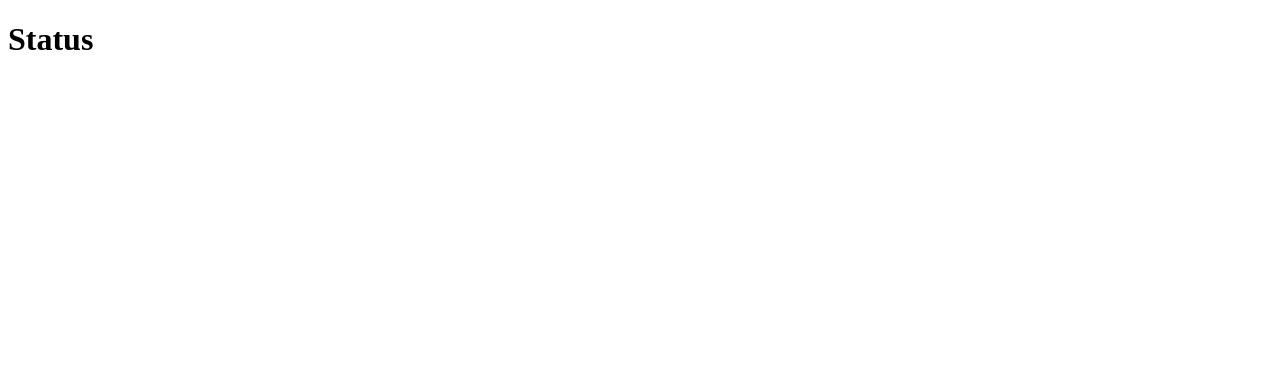
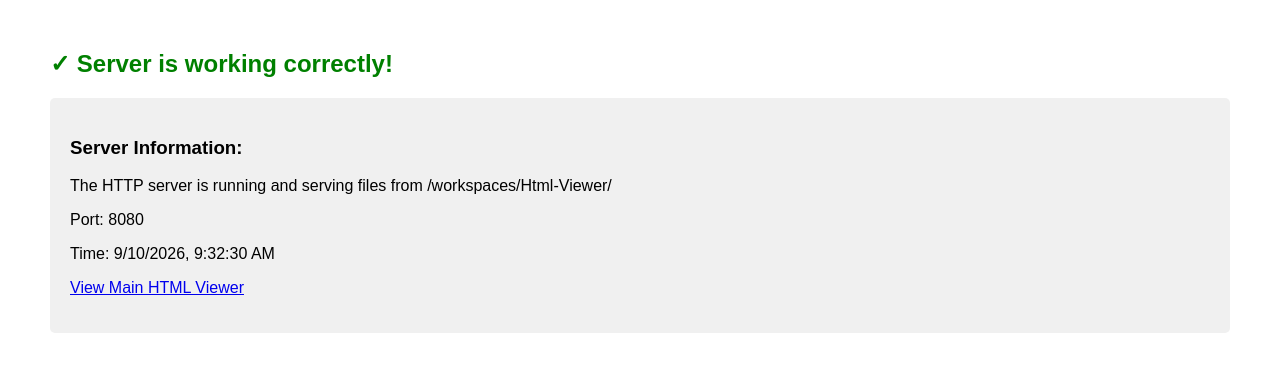
Before and after one commit to mhskibiliuser/Html-Viewer, a website: page status.html in a window 1280 px wide. Drawn offline with Linux system fonts and the light colour scheme.

Commit message:
Restore full server status page

```diff
--- a/status.html
+++ b/status.html
@@ -1,2 +1,24 @@
-<!doctype html>
-<html><head><meta charset="utf-8"><title>Status</title></head><body><h1>Status</h1></body></html>
+<!DOCTYPE html>
+<html>
+<head>
+    <title>Server Status - OK</title>
+    <style>
+        body { font-family: Arial, sans-serif; margin: 50px; }
+        .success { color: green; font-size: 24px; font-weight: bold; }
+        .info { background: #f0f0f0; padding: 20px; margin-top: 20px; border-radius: 5px; }
+    </style>
+</head>
+<body>
+    <div class="success">✓ Server is working correctly!</div>
+    <div class="info">
+        <h3>Server Information:</h3>
+        <p>The HTTP server is running and serving files from /workspaces/Html-Viewer/</p>
+        <p>Port: 8080</p>
+        <p>Time: <span id="time"></span></p>
+        <p><a href="index.html">View Main HTML Viewer</a></p>
+    </div>
+    <script>
+        document.getElementById('time').textContent = new Date().toLocaleString();
+    </script>
+</body>
+</html>
```
